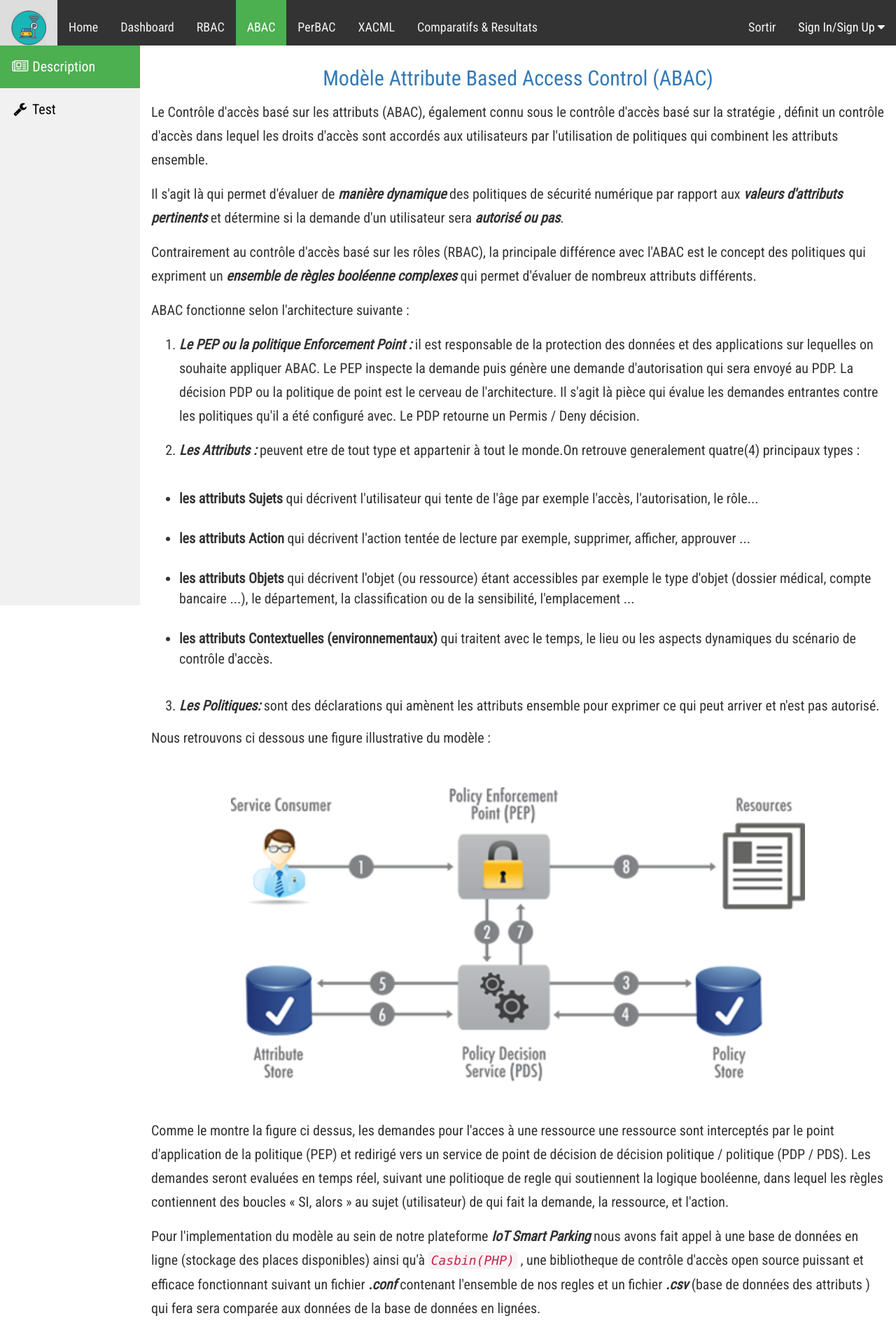
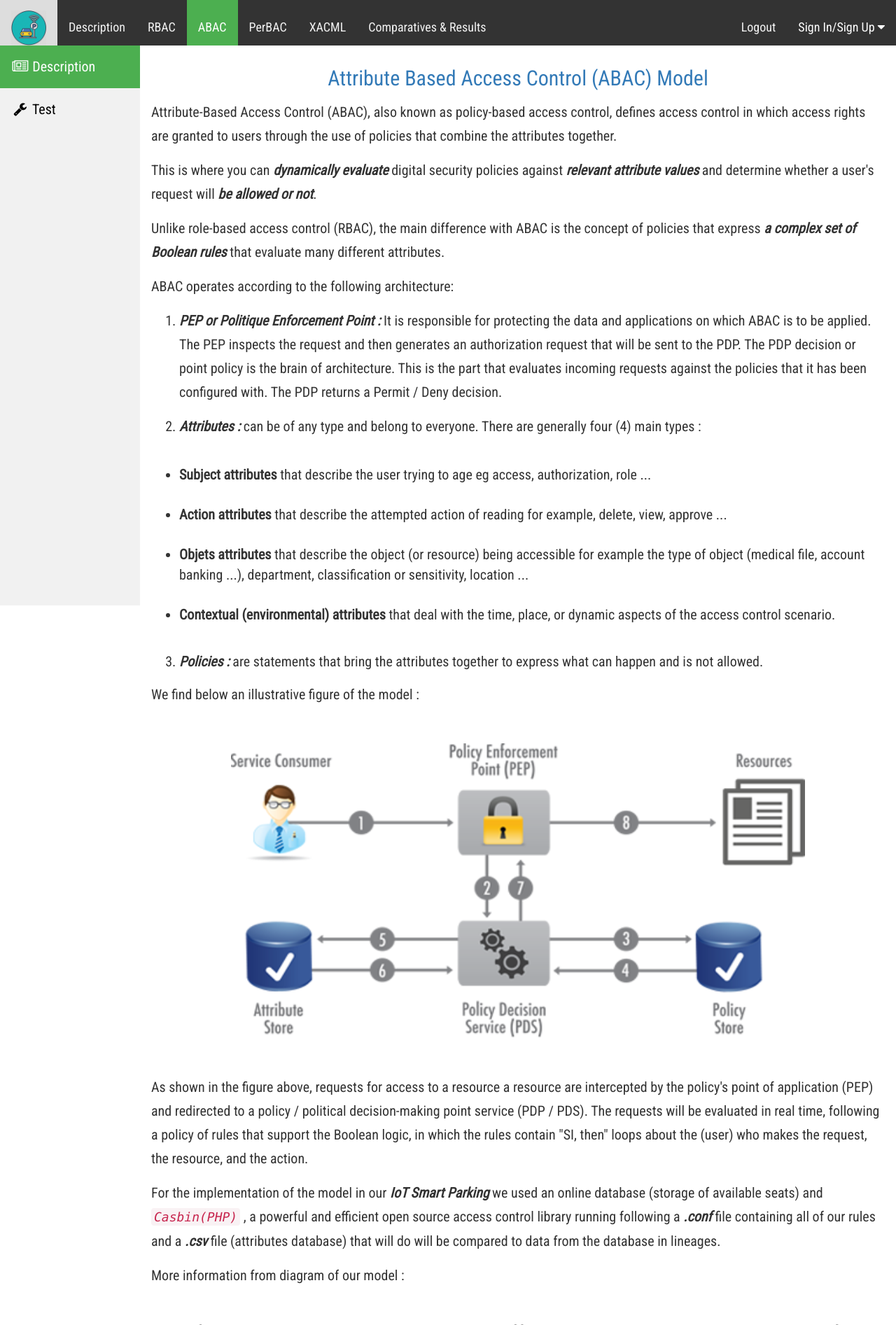
Before and after one commit to esalim/PerBAC, a PHP site: page /php-abac/description.php in a window 1280 px wide. Shown: the top 1893 px of the page at 70% size. Run offline with PHP 8.4, Linux system fonts and the light colour scheme; some libraries are stand-ins or nearby versions.

Commit message:
ABAC folder update

```diff
--- a/benchmark/php/php-abac/description.php
+++ b/benchmark/php/php-abac/description.php
@@ -6,7 +6,7 @@
     <meta charset="utf-8">
     <meta http-equiv="X-UA-Compatible" content="IE=edge">
     <meta name="viewport" content="width=device-width, initial-scale=1">
-    <title>Controle d'acces ABAC</title>
+    <title>ABAC Access Control</title>
     <link rel="stylesheet" href="https://maxcdn.bootstrapcdn.com/bootstrap/3.3.7/css/bootstrap.min.css">
     <script src="https://ajax.googleapis.com/ajax/libs/jquery/1.12.4/jquery.min.js"></script>
     <script src="https://maxcdn.bootstrapcdn.com/bootstrap/3.3.7/js/bootstrap.min.js"></script>
@@ -20,13 +20,12 @@
 <nav>
     <div class="topnav">   <!-- affichage de la barre de navigation -->
         <a class="headlogo"> <img height="50"  width="50" src="../../images/smart_parking.png" alt="logo"> </a>
-        <a href="../../home/index.html">Home</a>
-        <a  href="../websocket.php">Dashboard</a>
+        <a href="../../php/homepage.php">Description</a>
         <a href="../zend-rbac/description.php">RBAC</a>
         <a class="active" href="description.php">ABAC</a>
         <a href="../PerBAC/description.php">PerBAC</a>
         <a href="../xacml-php/description.php">XACML</a>
-        <a href="../resultats.php">Comparatifs & Resultats</a>
+        <a href="../resultats.php">Comparatives & Results</a>
 
 
         <div class="dropdown">
@@ -38,7 +37,7 @@
                 <a href="../../php/enregistrement.php">Sign Up</a>
             </div>
         </div>
-        <a href="../../php/index.php" id="logout">Sortir</a>
+        <a href="../../php/index.php" id="logout">Logout</a>
     </div>
 </nav>
 <!-- The sidebar -->
@@ -50,63 +49,61 @@
 <!-- Page content -->
 <div class="content">
     <div class="login-form">
-        <br>
-        <h2 align="center"><a href="#modèle-attribute-based-access-control-abac" id="modèle-attribute-based-access-control-abac">Modèle Attribute Based Access Control (ABAC)</a></h2>
-        <p>Le Contrôle d'accès basé sur les attributs (ABAC), également connu sous le contrôle d'accès basé sur
-            la stratégie , définit un contrôle d'accès dans lequel les droits d'accès sont accordés
-            aux utilisateurs par l'utilisation de politiques qui combinent les attributs ensemble.</p>
-        <p>Il s'agit là qui permet d'évaluer de <em><strong>manière dynamique</strong></em> des politiques de sécurité numérique par rapport
-            aux <em><strong>valeurs d'attributs pertinents</strong></em> et détermine si la demande d'un utilisateur sera <em><strong>autorisé ou pas</strong></em>.</p>
-        <p>Contrairement au contrôle d'accès basé sur les rôles (RBAC), la principale différence avec l'ABAC
-            est le concept des politiques qui expriment un <em><strong>ensemble de règles booléenne complexes</strong></em>
-            qui permet d'évaluer de nombreux attributs différents.</p>
-        <p> ABAC fonctionne selon l'architecture suivante :</p>
+       <br>
+        <h2 align="center"><a href="#modèle-attribute-based-access-control-abac" id="modèle-attribute-based-access-control-abac">Attribute Based Access Control (ABAC) Model</a></h2>
+        <p>Attribute-Based Access Control (ABAC), also known as policy-based access control,
+        defines access control in which access rights are granted to users through
+        the use of policies that combine the attributes together.</p>
+        <p>This is where you can <em><strong>dynamically evaluate</strong></em> digital security policies against <em><strong>relevant attribute values</strong></em> and determine whether a user's request will <em><strong>be allowed or not</strong></em>.</p>
+        <p>Unlike role-based access control (RBAC), the main difference with ABAC is the concept of policies that express <em><strong>a complex set of Boolean rules</strong></em>
+        that evaluate many different attributes.</p>
+        <p> ABAC operates according to the following architecture:</p>
         <ol>
             <li>
-                <p><em><strong> Le PEP ou la politique Enforcement Point :</strong></em> il est responsable de la protection des
-                    données et des applications sur lequelles on souhaite appliquer ABAC. Le PEP inspecte la demande puis génère une demande d'autorisation qui sera envoyé au PDP.
-                    La décision PDP ou la politique de point est le cerveau de l'architecture. Il s'agit là pièce qui évalue les demandes entrantes contre les politiques qu'il a été configuré avec.
-                    Le PDP retourne un Permis / Deny décision.</p>
+                <p><em><strong> PEP or Politique Enforcement Point :</strong></em> It is responsible for protecting the data and applications on which ABAC is to be applied. The PEP inspects the request and then generates an authorization
+                request that will be sent to the PDP. The PDP decision or
+                point policy is the brain of architecture. This is the part that evaluates
+                incoming requests against the policies that it has been configured with. The PDP returns a Permit / Deny decision.</p>
             </li>
             <li>
-                <p><em><strong>Les Attributs :</strong></em> peuvent etre de tout type et appartenir à tout le monde.On retrouve generalement quatre(4) principaux types :</p>
+                <p><em><strong>Attributes :</strong></em> can be of any type and belong to everyone. There are generally four (4) main types :</p>
             </li>
         </ol>
         <ul>
             <br>
-            <li><strong>les attributs Sujets</strong> qui décrivent l'utilisateur qui tente de l'âge par exemple l'accès, l'autorisation, le rôle...</li>
+            <li><strong>Subject attributes</strong> that describe the user trying to age eg access, authorization, role ...</li>
             <br>
-            <li><strong>les attributs Action</strong> qui décrivent l'action tentée de lecture par exemple, supprimer, afficher, approuver ...</li>
+            <li><strong>Action attributes</strong> that describe the attempted action of reading for example, delete, view, approve ...</li>
             <br>
-            <li><strong>les attributs Objets</strong> qui décrivent l'objet (ou ressource) étant accessibles par exemple le type d'objet (dossier médical, compte bancaire ...), le département, la classification ou de la sensibilité, l'emplacement ...</li>
+            <li><strong> Objets attributes</strong> that describe the object (or resource) being accessible for example the type of object (medical file, account banking ...), department, classification or sensitivity, location ...</li>
             <br>
-            <li><strong>les attributs Contextuelles (environnementaux)</strong> qui traitent avec le temps, le lieu ou les aspects dynamiques du scénario de contrôle d'accès.</li>
+            <li><strong> Contextual (environmental) attributes</strong> that deal with the time, place, or dynamic aspects of the access control scenario.</li>
         <br>
         </ul>
         <ol start="3">
-            <li><em><strong>Les Politiques:</strong></em> sont des déclarations qui amènent les attributs ensemble pour exprimer ce qui peut arriver et n'est pas autorisé.</li>
+            <li><em><strong>Policies :</strong></em> are statements that bring the attributes together to express what can happen and is not allowed.</li>
         </ol>
-        <p> Nous retrouvons ci dessous une figure illustrative du modèle  :</p>
+        <p>  We find below an illustrative figure of the model :</p>
         <br>
         <p align="center"><img src="../../images/authorizationdiagram.png" height="420"  width="820" alt="ABAC Modèle" title="ABAC Modèle d'acces " /></p>
         <br>
-        <p>Comme le montre la figure ci dessus, les demandes pour l'acces à une ressource
-            une ressource sont interceptés par le point d'application de la politique (PEP)
-            et redirigé vers un service de point de décision de décision politique / politique (PDP / PDS).
-            Les demandes seront evaluées en temps réel, suivant une politioque de regle qui soutiennent la logique booléenne, dans lequel les règles contiennent des boucles  « SI, alors » au sujet (utilisateur) de qui fait la demande, la ressource, et l'action.</p>
-        <p>Pour l'implementation du modèle au sein de notre plateforme <em><strong>IoT Smart Parking</strong></em> nous avons fait appel à une base de données en ligne (stockage des places disponibles) ainsi qu'à <a href="https://docs.zendframework.com/zend-permissions-rbac/intro/"><em><code>Casbin(PHP)</code></em></a> ,
-            une bibliotheque de contrôle d'accès open source puissant et efficace fonctionnant suivant un fichier <em><strong>.conf</strong></em> contenant
-            l'ensemble de nos regles et un fichier <em><strong>.csv</strong></em> (base de données des attributs ) qui fera sera comparée aux données de la base de données en lignées.</p>
-        <p>  Plus d'informations à partir du diagramme de notre modèle :</p>
+        <p>As shown in the figure above, requests for access to a resource a resource
+        are intercepted by the policy's point of application (PEP) and redirected
+        to a policy / political decision-making point service (PDP / PDS). The requests will
+         be evaluated in real time, following a policy of rules that support the Boolean logic,
+         in which the rules contain "SI, then" loops about the (user) who makes the request, the resource, and the action.</p>
+        <p>For the implementation of the model in our <em><strong>IoT Smart Parking</strong></em> we used an online database (storage of available seats) and <a href="https://docs.zendframework.com/zend-permissions-rbac/intro/"><em><code>Casbin(PHP)</code></em></a> ,
+        a powerful and efficient open source access control library running following a <em><strong>.conf</strong></em> file containing all of our rules and a <em><strong>.csv</strong></em> file (attributes database) that will do will be compared to data from the database in lineages.</p>
+        <p> More information from diagram of our model :</p>
         <br>
         <p align="center"><img src="../../images/abacdec.PNG" height="620"  width="920" alt="ABAC Diagramme" title="ABAC Politique d'acces " /></p>
         <br>
-        <p>ABAC est considéré une « prochaine génération » parce qu’il offre une
-            <em><strong>approche dynamique, contextuelle et axée sur les risques. . .un contrôle d’accès intelligent aux ressources</strong></em>
-            permettant de définir des politiques de contrôle d’accès qui incluent des attributs spécifiques
-            de nombreux systèmes d’information différents afin de <em><strong>résoudre une autorisation et d’assurer une conformité réglementaire efficace</strong></em>,
-            ainsi que permettre aux entreprises de faire preuve de souplesse dans leur mise en œuvre en fonction de leurs infrastructures existantes.</p>
-        <p><em>Nous retrouverez  l'implementation sur notre plateforme IoT Smart Parking grace à la section <em><strong><a href="abac.php">Test</a> </strong></em></em></p>
+        <p>ABAC is considered a "next generation" because it offers
+            <em><strong>a dynamic, contextual and risk-based approach.</strong></em>It is a intelligent access control
+            to resources to define access control policies that include attributes
+            specific to many different information systems<em><strong>to resolve and ensure effective regulatory compliance</strong></em>,
+            as well as enable businesses to to be flexible in their implementation based on their existing infrastructure.</p>
+            <p><em>We will find the implementation on our IoT Smart Parking platform thanks to the section <em><strong><a href="abac.php">Test</a> </strong></em></em></em></p>
 <br>
     </div>
 </div>
```
Also changed, not shown: benchmark/php/php-abac/abac.php (+25 -25 lines).
